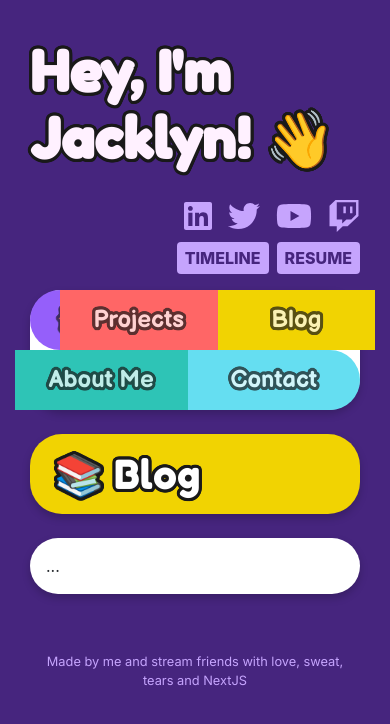
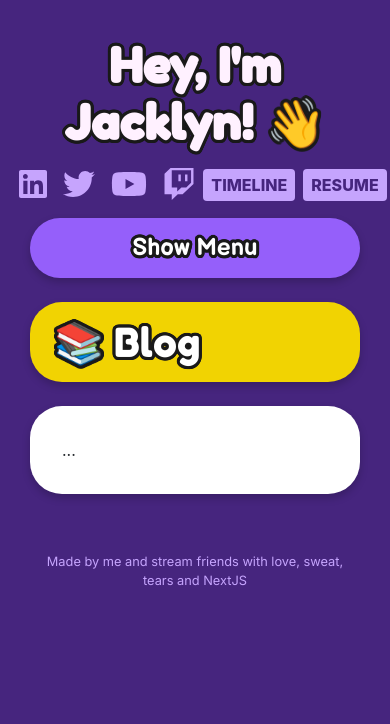
Before and after one commit to JacklynBiggin/jacklyn.dev, a Next.js app: page /blog in a window 390 px wide. Shown: the top 724 px of the page. Built offline with nearby package versions, Linux system fonts and the light colour scheme.

Commit message:
may 13th changes

```diff
--- a/components/Button.module.css
+++ b/components/Button.module.css
@@ -16,8 +16,6 @@ a .button {
 	text-decoration: none !important;
 	color: black;
 }
-
-
 
 .button:hover {
 	background-position: 0%;
--- a/components/layout/Header.js
+++ b/components/layout/Header.js
@@ -7,19 +7,21 @@ export default function Header() {
   return (
       <Container>
         <Row>
-          <Col xs={12} sm={6}>
-          <h1 class={styles.title}>Hey, I'm Jacklyn! 👋</h1>
+          <Col xs={12} md={8}>
+          <h1 class={styles.title}>Hey, I'm Jacklyn! <span className={`${styles.hand} animate__animated animate__tada`}>👋</span></h1>
           </Col>
-          <Col xs={12} sm={6}>
+          <Col xs={12} md={4}>
+          <div className={styles.iconcontainer}>
             <div class={styles.icons}>
               <a href="https://linkedin.com/in/JackBiggin"><FontAwesomeIcon icon={faLinkedin} /></a>
               <a href="https://twitter.com/JackBiggin"><FontAwesomeIcon icon={faTwitter} /></a>
               <a href="https://youtube.com/JackBiggin"><FontAwesomeIcon icon={faYoutube} /></a>
               <a href="https://twitch.tv/JacklynBiggin"><FontAwesomeIcon icon={faTwitch} /></a>
-              <br />
-              <a href="https://timeline.jacklyn.dev"><div class={styles.tag}>Timeline</div></a>
-              <a href="#"><div class={styles.tag}>Resume</div></a>
+              <br className="d-none d-md-inline"/>
+              <a class={styles.tag} href="https://timeline.jacklyn.dev"><div>Timeline</div></a>
+              <a class={styles.tag} href="#"><div>Resume</div></a>
             </div>
+          </div>
           </Col>
         </Row>
     </Container>
--- a/components/layout/Header.module.css
+++ b/components/layout/Header.module.css
@@ -11,6 +11,7 @@
 
 .icons {
 	text-align: right;
+	display: block;
 }
 
 .icons svg {
@@ -20,24 +21,56 @@
 	transition: transform .2s ease-in-out;
 }
 
-.tag {
+
+.tag div {
 	background-color: var(--color-light-purple);
 	display: inline-block;
 	border-radius: 4px;
 	padding: 0.25em 0.5em;
-	margin-top: 0.5em;
-	margin-bottom: 1em;
 	font-weight: 800;
 	text-transform: uppercase;
 	margin-left: 0.5em;
+	margin-top: 0.5em;
 	color: var(--color-dark-purple);
 	transition: transform .2s ease-in-out;
 }
+
+@media only screen and (max-width: 768px) {
+	.icons {
+		display: flex;
+		flex-direction: row;
+		justify-content: center;
+		align-items: center;
+		margin-top: 1em;
+	}
+
+	.iconcontainer {
+		text-align: center;
+		margin-bottom: 1em;
+	}
+
+	.tag div {
+		display: inline-block;
+		margin-top: 0;
+	}
+
+	.title {
+		font-size: 3em;
+		text-align: center;
+		margin-bottom: 0;
+	}
+}
+
+
 
 .icons svg:hover {
 	transform: scale(1.1);
 }
 
-.tag:hover {
+.tag div:hover {
 	transform: scale(1.05);
 }
+
+.hand {
+	display: inline-block;
+}
--- a/components/layout/Navbar.js
+++ b/components/layout/Navbar.js
@@ -1,20 +1,31 @@
+import React, { useState } from "react";
 import Link from 'next/link'
-
 import styles from './Navbar.module.css'
 import {Container, Row, Col} from 'react-bootstrap'
 
+
 export default function Navbar() {
+
+  const [menuShown, setMenuShown] = useState(false)
+
   return (
       <Container>
-        <div className={styles.nav}>
-            <Row>
-                <Col xs={1}><Link href="/"><span>🏠</span></Link></Col>
-                <Col><Link href="/projects"><span>Projects</span></Link></Col>
-                <Col><Link href="/blog"><span>Blog</span></Link></Col>
-                <Col><Link href="/about"><span>About Me</span></Link></Col>
-                <Col><Link href="/contact"><span>Contact</span></Link></Col>
-            </Row>
-        </div>
+
+      <div className={`${styles.hiddennav} d-block d-md-none`} onClick={() => setMenuShown(!menuShown)}>
+        { menuShown ? "Hide Menu" : "Show Menu"}
+      </div>
+
+
+      <div className={styles.nav} style={!menuShown ? {display: "none"} : null}>
+          <Row>
+              <Col xs={12} md={2} lg={1}><Link href="/"><span>🏠 <span className="d-inline d-md-none">Home</span></span></Link></Col>
+              <Col xs={12} md><Link href="/projects"><span>Projects</span></Link></Col>
+              <Col xs={12} md><Link href="/blog"><span>Blog</span></Link></Col>
+              <Col xs={12} md><Link href="/about"><span>About</span></Link></Col>
+              <Col xs={12} md><Link href="/contact"><span>Contact</span></Link></Col>
+          </Row>
+      </div>
+
     </Container>
   )
 }
--- a/components/layout/Navbar.module.css
+++ b/components/layout/Navbar.module.css
@@ -57,3 +57,48 @@
 	border-radius: var(--component-border-right);
 	margin-right: 15px;
 }
+
+
+.hiddennav {
+	border-radius: var(--component-border);
+	background-color: var(--color-purple);
+	font-family: 'Balsamiq Sans', cursive;
+	font-weight: 700;
+	font-size: 1.5em;
+	color: white;
+	box-shadow: var(--component-shadow);
+	text-align: center;
+	text-shadow: var(--text-outline);
+	padding: 0.5em;
+	margin-bottom: 1em;
+}
+
+@media only screen and (max-width: 768px) {
+	.nav {
+		margin-left: 15px;
+		margin-right: 15px;
+	}
+
+	.nav > div > div:nth-child(1) {
+		border-radius: var(--component-border-top);
+		margin-left: 0;
+	}
+
+	.nav > div > div:nth-child(5) {
+		border-radius: var(--component-border-bottom);
+	}
+
+	.nav > div > div:nth-child(1):hover {
+		border-radius: 32px 32px 4px 4px;
+	}
+
+	.nav > div > div:nth-child(5):hover {
+		border-radius: 4px 4px 32px 32px;
+	}
+}
+
+@media only screen and (min-width: 768px) {
+	.nav {
+		display: block !important;
+	}
+}
--- a/package.json
+++ b/package.json
@@ -8,6 +8,7 @@
     "start": "next start"
   },
   "dependencies": {
+    "@formspark/use-formspark": "^0.1.29",
     "@fortawesome/fontawesome-free-solid": "^5.0.13",
     "@fortawesome/fontawesome-svg-core": "^1.2.35",
     "@fortawesome/free-brands-svg-icons": "^5.15.3",
--- a/styles/Home.module.css
+++ b/styles/Home.module.css
@@ -2,7 +2,7 @@
 	background-color: white;
 	border-radius: var(--component-border);
 	box-shadow: var(--component-shadow);
-	padding: 1em;
+	padding: 2em;
 	margin-bottom: 2em;
 }
 
@@ -47,11 +47,11 @@
 
 .content .header {
 	border-radius: var(--component-border-top);
-	margin-left: -1em;
-	margin-right: -1em;
-	margin-top: -1em;
+	margin-left: -2em;
+	margin-right: -2em;
+	margin-top: -2em;
 	box-shadow: none;
-	margin-bottom: 1em;
+	margin-bottom: 2em;
 }
 
 .header h2, .header h3 {
@@ -276,3 +276,35 @@
 	}
 
 }
+
+.contactform label {
+	background-color: var(--color-blue-light);
+	padding: 0.5em;
+	color: #1a1a1a;
+	border-radius: 8px 8px 0 0;
+	font-weight: bold;
+	margin-bottom: 0;
+	font-family: "Inter", sans-serif;
+}
+
+.contactform input, .contactform textarea {
+	border-radius: 0 16px 16px 16px;
+	border-color: #9a9a9a;
+	font-family: "Inter", sans-serif;
+}
+
+.submitbutton {
+	padding: 1em 1.5em;
+	background-color: var(--color-blue);
+	border-radius: var(--component-border) !important;
+	font-weight: bold;
+	display: inline-block;
+	text-shadow: var(--text-outline);
+	color: white;
+	border: 0;
+	transition: transform .2s ease-in-out;
+}
+
+.submitbutton:hover {
+	transform: scale(1.05);
+}
--- a/styles/globals.css
+++ b/styles/globals.css
@@ -1,6 +1,7 @@
 @import url('https://fonts.googleapis.com/css2?family=Balsamiq+Sans:wght@400;700&display=swap');
 @import url('https://fonts.googleapis.com/css2?family=Inter:wght@400;700;900&display=swap');
 @import url('https://fonts.googleapis.com/css2?family=Fredoka+One&display=swap');
+@import url('https://cdnjs.cloudflare.com/ajax/libs/animate.css/4.1.1/animate.min.css');
 
 :root {
   --component-shadow: 0 4px 8px 0 rgba(0,0,0,0.2);
@@ -11,9 +12,13 @@
   --component-border-bottom: 0 0 32px 32px;
   --color-purple: #955FFA;
   --color-red: #FF6666;
+  --color-red-light: #FFE5E5;
   --color-yellow: #F1D302;
+  --color-yellow-light: #FFFFE7;
   --color-green: #2EC4B6;
+  --color-green-light: #E1FFFF;
   --color-blue: #65DEF1;
+  --color-blue-light: #E4FFFF;
   --color-dark-purple: #46257e;
   --color-light-purple: #c5a4fd;
   --text-outline: rgb(26, 26, 26) 3px 0px 0px, rgb(26, 26, 26) 2.83487px 0.981584px 0px, rgb(26, 26, 26) 2.35766px 1.85511px 0px, rgb(26, 26, 26) 1.62091px 2.52441px 0px, rgb(26, 26, 26) 0.705713px 2.91581px 0px, rgb(26, 26, 26) -0.287171px 2.98622px 0px, rgb(26, 26, 26) -1.24844px 2.72789px 0px, rgb(26, 26, 26) -2.07227px 2.16926px 0px, rgb(26, 26, 26) -2.66798px 1.37182px 0px, rgb(26, 26, 26) -2.96998px 0.42336px 0px, rgb(26, 26, 26) -2.94502px -0.571704px 0px, rgb(26, 26, 26) -2.59586px -1.50383px 0px, rgb(26, 26, 26) -1.96093px -2.27041px 0px, rgb(26, 26, 26) -1.11013px -2.78704px 0px, rgb(26, 26, 26) -0.137119px -2.99686px 0px, rgb(26, 26, 26) 0.850987px -2.87677px 0px, rgb(26, 26, 26) 1.74541px -2.43999px 0px, rgb(26, 26, 26) 2.44769px -1.73459px 0px, rgb(26, 26, 26) 2.88051px -0.838247px 0px;
```
Also changed, not shown: components/Button.js (+5 -2 lines), pages/contact.js (+64 -3 lines), 1 other file (tests, documents, lock files or other folders).
